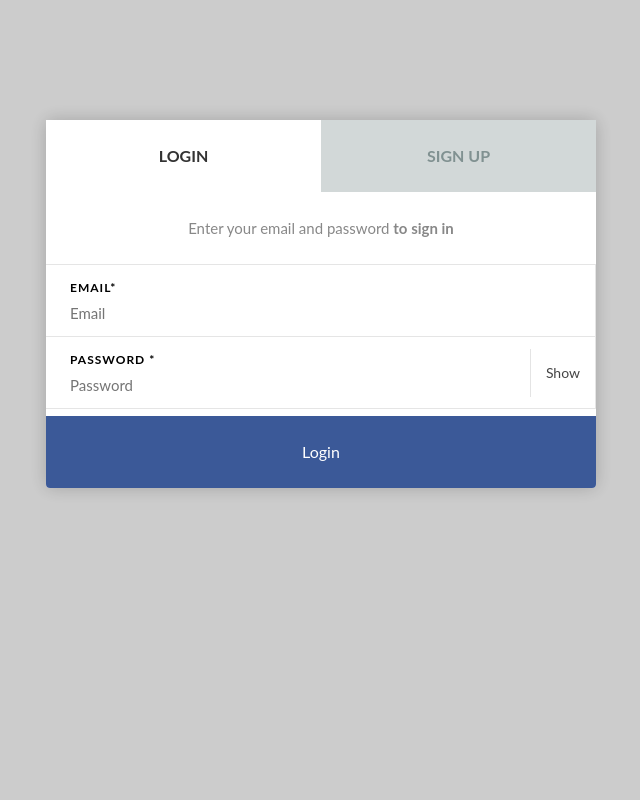
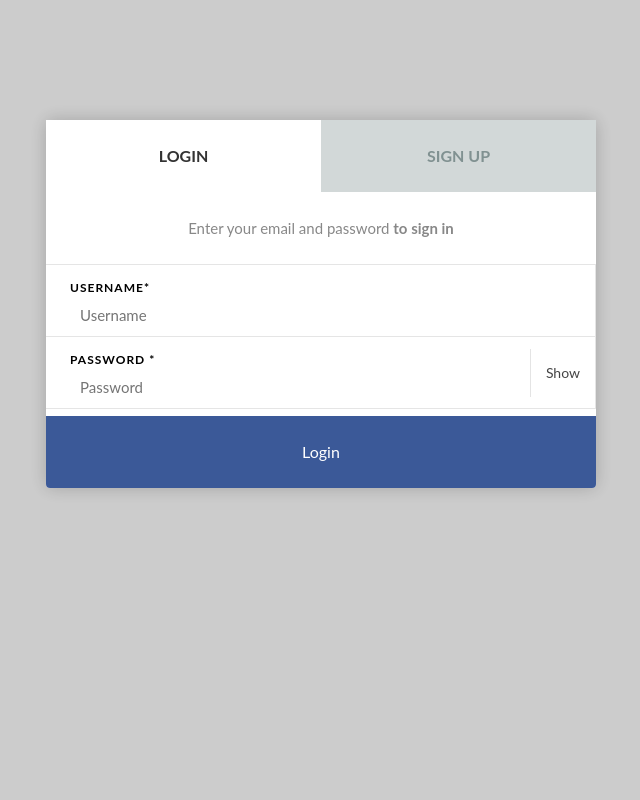
Before and after one commit to nickhargreaves/django_auth, a Django app: template templates/login_register.html in a window 1280 px wide. Shown: the whole page, without its empty margins (319-959 px from the left). Run offline with Django 3.2, Linux system fonts and the light colour scheme; the template is opened without the code that fills it, so the values that code supplies are empty; some libraries are stand-ins or nearby versions.

Commit message:
apply styling to login

```diff
--- a/static/css/style.css
+++ b/static/css/style.css
@@ -272,9 +272,10 @@
   line-height: 24px;
 }
 .sminputs .input input {
+    height: 30px;
+    padding: 10px;
   postion: relative;
   display: inline-block;
-  height: 24px;
   font-size: 15px;
   line-height: 19.2px;
   color: #555;
@@ -282,10 +283,8 @@
   vertical-align: middle;
   box-shadow: none;
   box-sizing: border-box;
-  width: 100%;
-  height: auto;
+  width: 90%;
   border: none;
-  padding: 0;
   cursor: pointer;
   background-color: transparent;
   color: rgba(75, 89, 102, 0.85);
--- a/templates/login_register.html
+++ b/templates/login_register.html
@@ -2,6 +2,9 @@
 
 {% block content %}
 
+{% if form.errors %}
+  <p class="error">Sorry, that's not a valid username or password</p>
+{% endif %}
 <div class="logmod">
   <div class="logmod__wrapper">
     <div class="logmod__container">
@@ -15,11 +18,12 @@
           <span class="logmod__heading-subtitle">Enter your personal details <strong>to create an acount</strong></span>
         </div>
         <div class="logmod__form">
-          <form accept-charset="utf-8" action="#" class="simform">
+          <form action="/django_auth/auth/" method="post">{% csrf_token %}
             <div class="sminputs">
               <div class="input full">
                 <label class="string optional" for="user-email">Email*</label>
                 <input class="string optional" maxlength="255" id="user-email" placeholder="Email" type="email" size="50" />
+                <input class="string optional" type="text" name="username" value="" id="username" size="50" placeholder="Username">
               </div>
             </div>
             <div class="sminputs">
@@ -55,14 +59,14 @@
           <form accept-charset="utf-8" action="#" class="simform">
             <div class="sminputs">
               <div class="input full">
-                <label class="string optional" for="user-email">Email*</label>
-                <input class="string optional" maxlength="255" id="user-email" placeholder="Email" type="email" size="50" />
+                <label class="string optional" for="username">Username*</label>
+                <input class="string optional" type="text" name="username" value="" id="username" size="50" placeholder="Username">
               </div>
             </div>
             <div class="sminputs">
               <div class="input full">
                 <label class="string optional" for="user-pw">Password *</label>
-                <input class="string optional" maxlength="255" id="user-pw" placeholder="Password" type="password" size="50" />
+                <input class="string optional" maxlength="255" id="user-pw" placeholder="Password" type="password" size="50" name="password" />
                 						<span class="hide-password">Show</span>
               </div>
             </div>
--- a/views.py
+++ b/views.py
@@ -20,7 +20,7 @@
 def login(request):
     c = {}
     c.update(csrf(request))
-    return render_to_response('login.html', c)
+    return render_to_response('login_register.html', c)
 
 
 # Authentications
```
